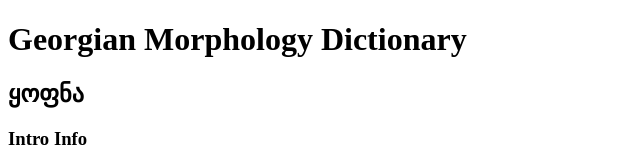
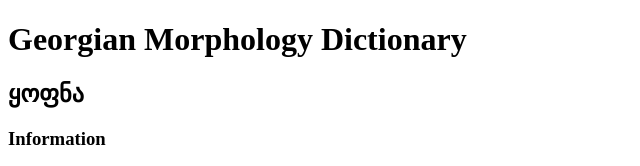
Before and after one commit to nwshane/georgian-morphological-dictionary, a plain HTML site: page index.html in a window 1280 px wide. Shown: the top 166 px of the page, 0-640 px from the left. Drawn offline with Linux system fonts and the light colour scheme.

Commit message:
Changed Intro Info section title to Information.

```diff
--- a/index.html
+++ b/index.html
@@ -17,7 +17,7 @@
     <section>
 
       <h3>
-        Intro Info
+        Information
       </h3>
 
       <dl>
```
